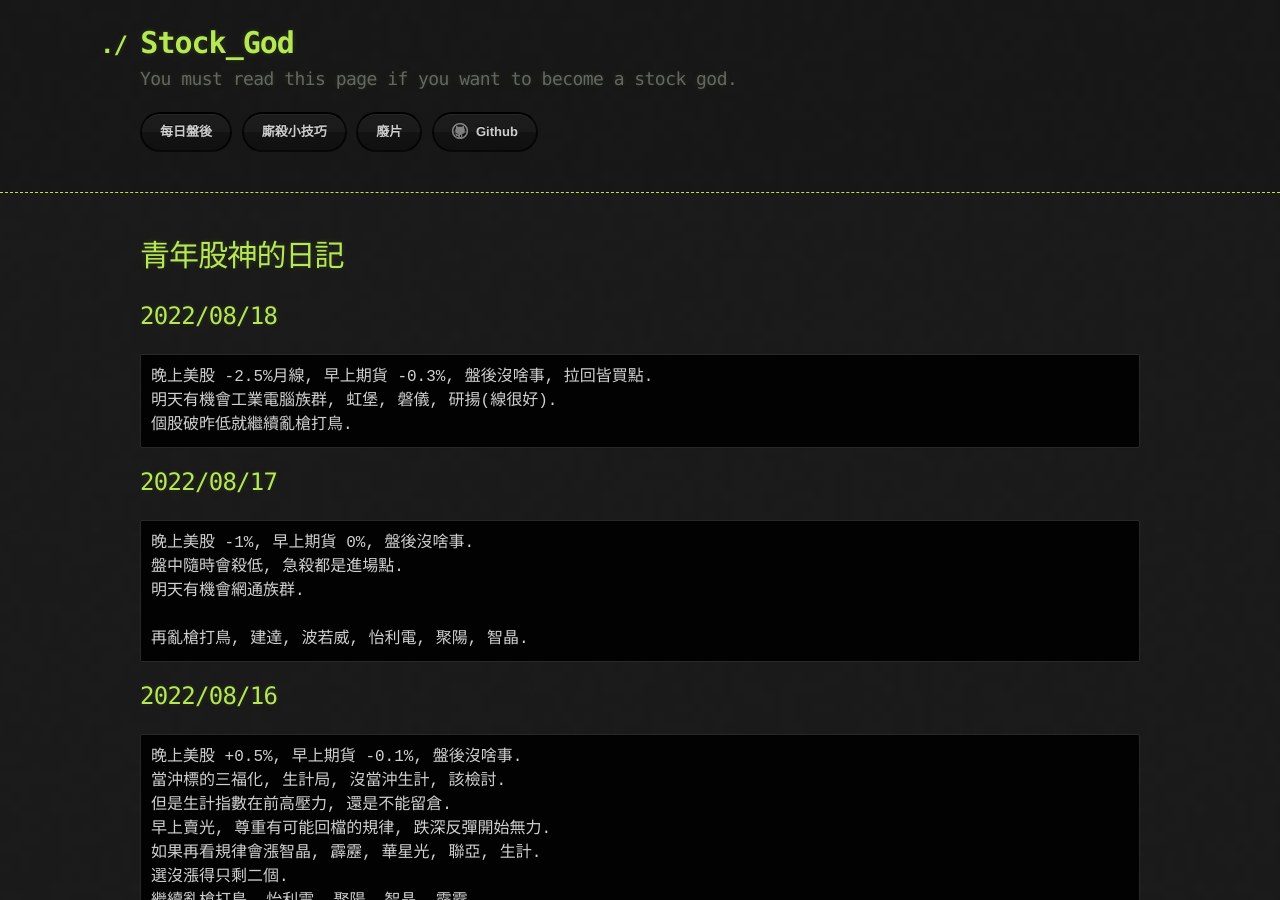
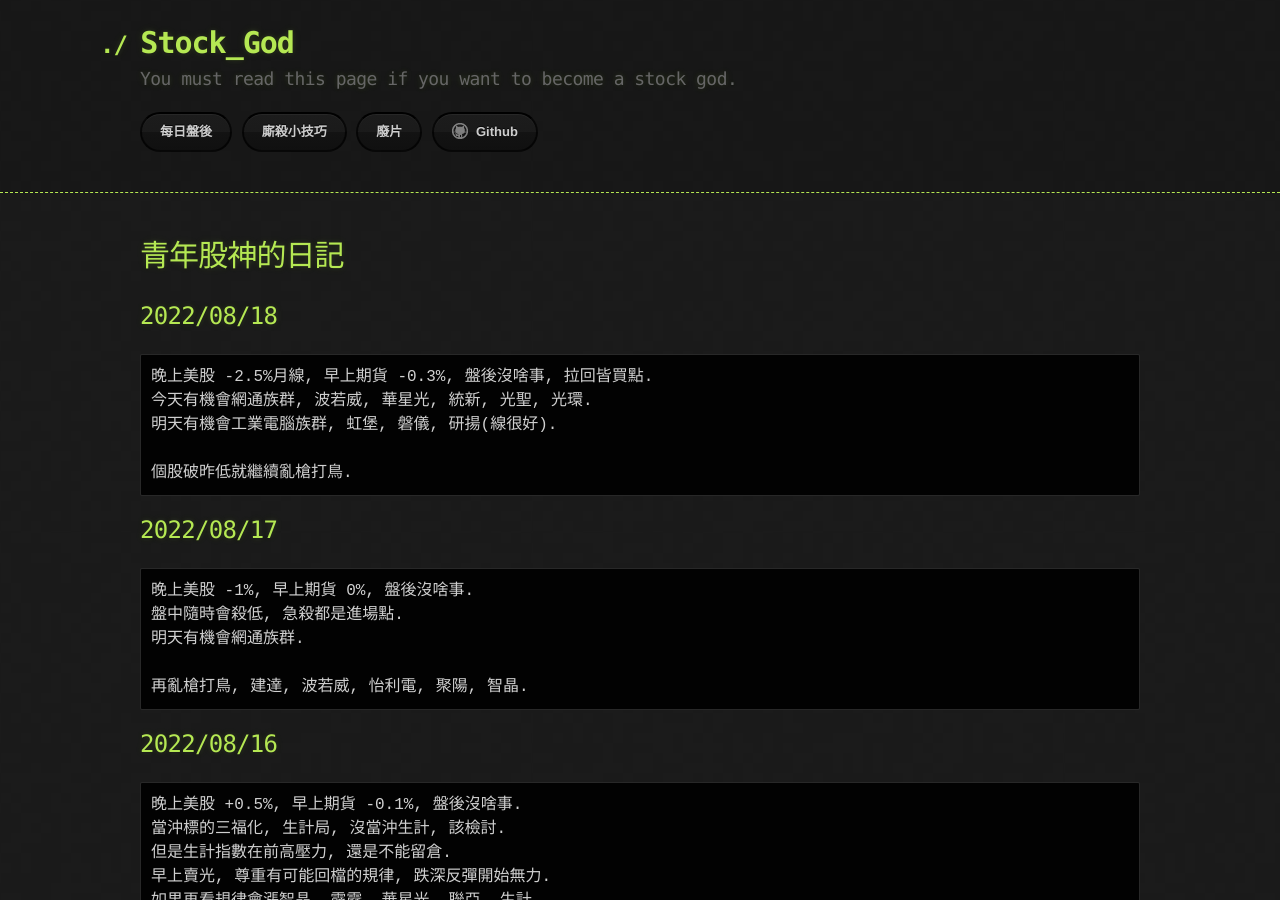
Before and after one commit to lepg5487/Stock_God, a Jekyll site: the page built from index.md, in a window 1280 px wide and 900 px high. Built offline with Jekyll 4.4.1, drawn with Linux system fonts in a browser that asks for light colours; our own code applies the rules of GitHub Pages for plain Markdown files.

Commit message:
Update index.md

````diff
--- a/index.md
+++ b/index.md
@@ -7,7 +7,9 @@ layout: testlayouts
 ## 2022/08/18
 ```
 晚上美股 -2.5%月線, 早上期貨 -0.3%, 盤後沒啥事, 拉回皆買點.
+今天有機會網通族群, 波若威, 華星光, 統新, 光聖, 光環.
 明天有機會工業電腦族群, 虹堡, 磐儀, 研揚(線很好).
+
 個股破昨低就繼續亂槍打鳥.
 ```
 
````
